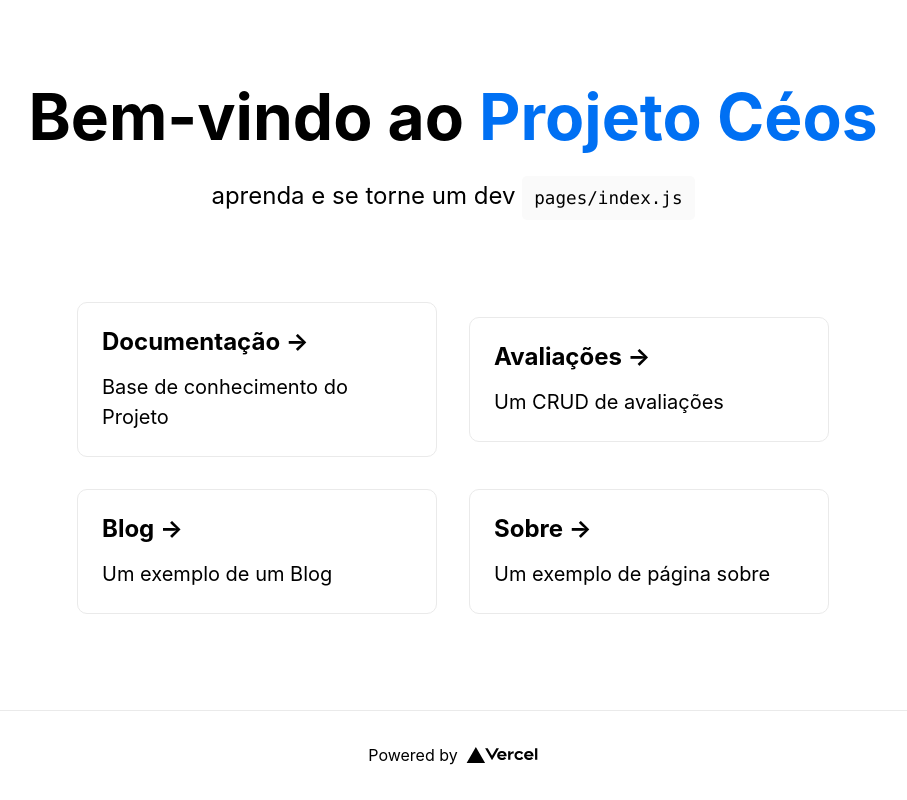
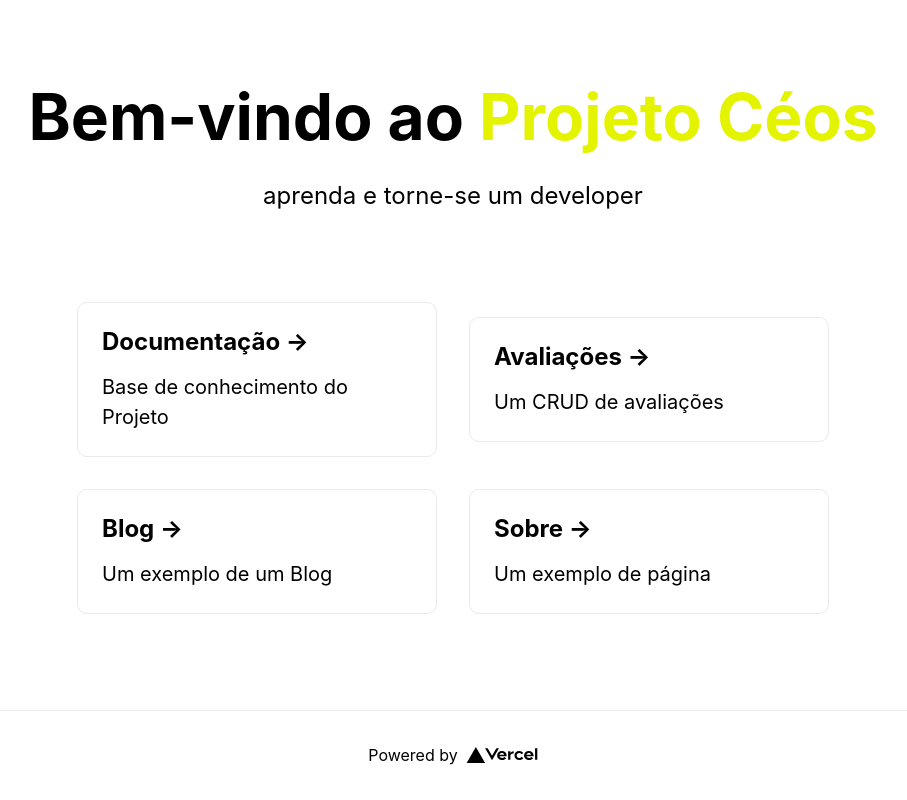
Before and after one commit to gmaggion/Review-app, a Next.js app: page / in a window 1280 px wide. Shown: the whole page, without its empty margins (187-1094 px from the left). Built offline with nearby package versions, Linux system fonts and the light colour scheme.

Commit message:
Criando a pagina web

```diff
--- a/package.json
+++ b/package.json
@@ -9,9 +9,12 @@
     "lint": "next lint"
   },
   "dependencies": {
+    "@types/react": "^17.0.21",
     "next": "11.1.2",
     "react": "17.0.2",
-    "react-dom": "17.0.2"
+    "react-dom": "17.0.2",
+    "typescript": "^4.4.3",
+    "yarn": "^1.22.11"
   },
   "devDependencies": {
     "eslint": "7.32.0",
--- a/pages/index.js
+++ b/pages/index.js
@@ -17,8 +17,7 @@
         </h1>
 
         <p className={styles.description}>
-          aprenda e se torne um dev{' '}
-          <code className={styles.code}>pages/index.js</code>
+          aprenda e torne-se um developer
         </p>
 
         <div className={styles.grid}>
@@ -46,7 +45,7 @@
           >
             <h2>Sobre &rarr;</h2>
             <p>
-              Um exemplo de página sobre
+              Um exemplo de página
             </p>
           </a>
         </div>
--- /dev/null
+++ b/pages/review.tsx
@@ -0,0 +1,3 @@
+export default function Review() {
+    return <h1>Essa é a página de avaliações</h1>
+}
--- a/styles/Home.module.css
+++ b/styles/Home.module.css
@@ -34,7 +34,7 @@
 }
 
 .title a {
-  color: #0070f3;
+  color: #e3f300;
   text-decoration: none;
 }
 
@@ -93,8 +93,8 @@
 .card:hover,
 .card:focus,
 .card:active {
-  color: #0070f3;
-  border-color: #0070f3;
+  color: #e3f300;
+  border-color: #e3f300;
 }
 
 .card h2 {
```
Also changed, not shown: tsconfig.json (added, +29 -0 lines), next-env.d.ts (added), 1 other file (tests, documents, lock files or other folders).
